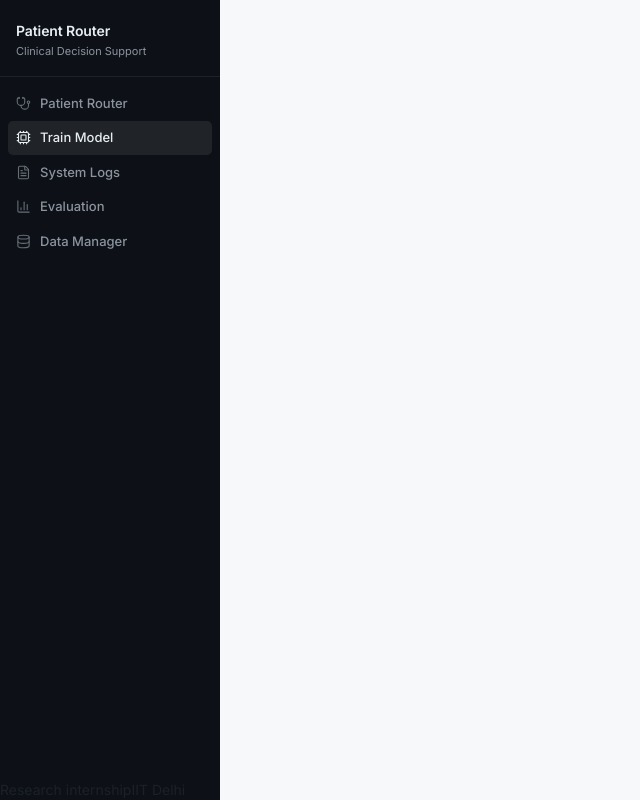
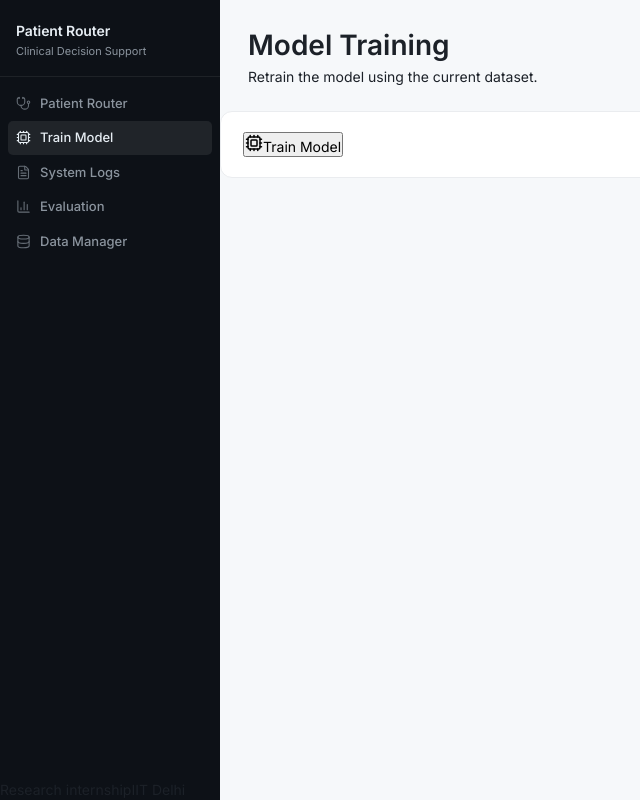
Before and after one commit to AyusmanNanda/patient-router, a React (Vite) app in the folder frontend/: page /training in a window 1280 px wide. Shown: the whole page, without its empty margins (0-640 px from the left). Built offline with nearby package versions, Linux system fonts and the light colour scheme; no server answers.

Commit message:
frontend: add training pages

```diff
--- a/frontend/src/App.tsx
+++ b/frontend/src/App.tsx
@@ -1,6 +1,7 @@
 import { Routes, Route } from 'react-router-dom'
-import Sidebar       from './components/layout/Sidebar.tsx'
-import PatientRouter from './pages/patientRouter.tsx'
+import Sidebar       from './components/layout/Sidebar'
+import PatientRouter from './pages/patientRouter'
+import Training from "./pages/Training"
 
 export default function App() {
     return (
@@ -9,6 +10,7 @@ export default function App() {
             <main className="main-content">
                 <Routes>
                     <Route path="/" element={<PatientRouter />} />
+                    <Route path="/training" element={<Training />} />
                 </Routes>
             </main>
         </div>
--- /dev/null
+++ b/frontend/src/hooks/useTraining.ts
@@ -0,0 +1,65 @@
+import { useState } from 'react'
+import api from '../api/api'
+import type { TrainingResponse } from '../types/trainingTypes'
+
+interface ApiError {
+    response?: {
+        data?: {
+            error?: string
+        }
+    }
+}
+
+type TrainingStatus =
+    | 'idle'
+    | 'training'
+    | 'success'
+    | 'error'
+
+export function useTraining() {
+    const [loading, setLoading] = useState(false)
+    const [error, setError] = useState('')
+    const [status, setStatus] =
+        useState<TrainingStatus>('idle')
+
+    const [result, setResult] =
+        useState<TrainingResponse | null>(null)
+
+    const train = async () => {
+        setLoading(true)
+        setStatus('training')
+        setError('')
+        setResult(null)
+
+        try {
+            const { data } =
+                await api.post<TrainingResponse>('/train')
+
+            setResult(data)
+            setStatus('success')
+
+        } catch (e: unknown) {
+            const err = e as ApiError
+
+            if (err.response?.data?.error) {
+                setError(err.response.data.error)
+            } else if (e instanceof Error) {
+                setError(e.message)
+            } else {
+                setError('Failed to train model.')
+            }
+
+            setStatus('error')
+        } finally {
+            setLoading(false)
+        }
+    }
+
+    return {
+        loading,
+        error,
+        status,
+        result,
+        train,
+    }
+}
--- /dev/null
+++ b/frontend/src/pages/Training.tsx
@@ -0,0 +1,104 @@
+import { Cpu } from 'lucide-react'
+import { useTraining } from '../hooks/useTraining'
+
+export default function Training() {
+    const {
+        loading,
+        error,
+        status,
+        result,
+        train,
+    } = useTraining()
+
+    return (
+        <div className="page">
+            <div className="page-header">
+                <h1>Model Training</h1>
+                <p>
+                    Retrain the model using the current dataset.
+                </p>
+            </div>
+
+            <div className="card">
+                <button
+                    className="primary-btn"
+                    onClick={train}
+                    disabled={loading}
+                >
+                    <Cpu size={18} />
+
+                    {loading
+                        ? 'Training Model...'
+                        : 'Train Model'}
+                </button>
+            </div>
+
+            {status === 'training' && (
+                <div className="card">
+                    <h3>Training In Progress</h3>
+                    <p>
+                        The model is currently being retrained.
+                        Please wait...
+                    </p>
+                </div>
+            )}
+
+            {error && (
+                <div className="card error-card">
+                    <h3>Training Failed</h3>
+                    <p>{error}</p>
+                </div>
+            )}
+
+            {result && (
+                <div className="card">
+                    <h2>Training Results</h2>
+
+                    <div className="stats-grid">
+
+                        <div className="stat-item">
+                            <span className="stat-label">
+                                Training Accuracy
+                            </span>
+
+                            <span className="stat-value">
+                                {result.train_accuracy}%
+                            </span>
+                        </div>
+
+                        <div className="stat-item">
+                            <span className="stat-label">
+                                Testing Accuracy
+                            </span>
+
+                            <span className="stat-value">
+                                {result.test_accuracy}%
+                            </span>
+                        </div>
+
+                        <div className="stat-item">
+                            <span className="stat-label">
+                                Dataset Size
+                            </span>
+
+                            <span className="stat-value">
+                                {result.dataset_size.toLocaleString()}
+                            </span>
+                        </div>
+
+                        <div className="stat-item">
+                            <span className="stat-label">
+                                Training Time
+                            </span>
+
+                            <span className="stat-value">
+                                {result.training_time_insec}s
+                            </span>
+                        </div>
+
+                    </div>
+                </div>
+            )}
+        </div>
+    )
+}
--- /dev/null
+++ b/frontend/src/types/trainingTypes.ts
@@ -0,0 +1,6 @@
+export interface TrainingResponse {
+    train_accuracy: number
+    test_accuracy: number
+    dataset_size: number
+    training_time_insec: number
+}
```
Also changed, not shown: 2 other files (tests, documents, lock files or other folders).
